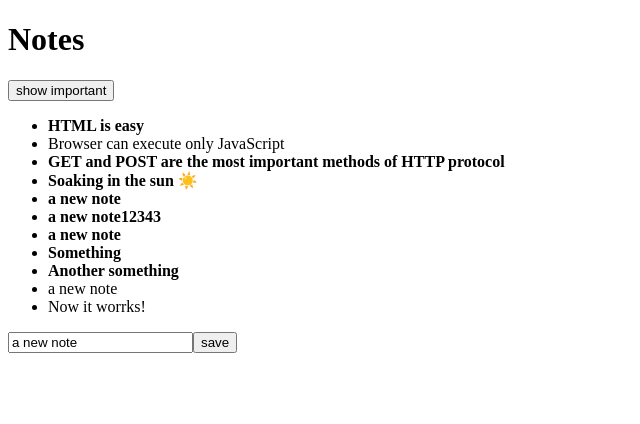
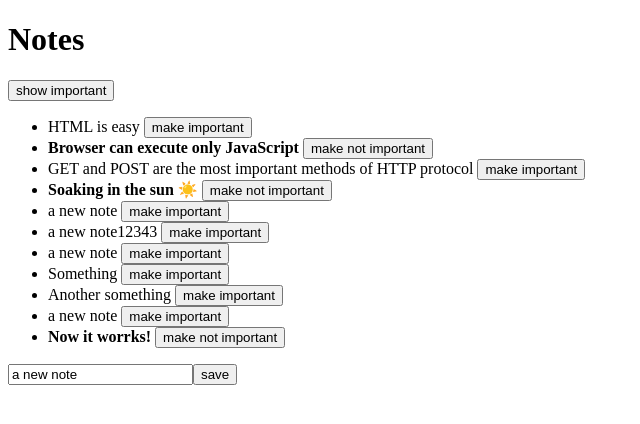
Before and after one commit to feketebence/fullstack-open, a React (Vite) app in the folder part2/sandbox/: page / in a window 1280 px wide. Shown: the top 424 px of the page, without its empty margins (0-640 px from the left). Built offline with nearby package versions, Linux system fonts and the light colour scheme; data requests are answered from the project's data file.

Commit message:
Progress in part 2d - toggle importance of individual notes

```diff
--- a/part2/sandbox/db.json
+++ b/part2/sandbox/db.json
@@ -3,17 +3,17 @@
     {
       "id": "1",
       "content": "HTML is easy",
-      "important": true
+      "important": false
     },
     {
       "id": "2",
       "content": "Browser can execute only JavaScript",
-      "important": false
+      "important": true
     },
     {
       "id": "3",
       "content": "GET and POST are the most important methods of HTTP protocol",
-      "important": true
+      "important": false
     },
     {
       "id": "4",
@@ -23,27 +23,27 @@
     {
       "id": "5",
       "content": "a new note",
-      "important": true
+      "important": false
     },
     {
       "id": "6",
       "content": "a new note12343",
-      "important": true
+      "important": false
     },
     {
       "id": "df47",
       "content": "a new note",
-      "important": true
+      "important": false
     },
     {
       "id": "00f1",
       "content": "Something",
-      "important": true
+      "important": false
     },
     {
       "id": "333e",
       "content": "Another something",
-      "important": true
+      "important": false
     },
     {
       "id": "5e5e",
@@ -53,7 +53,7 @@
     {
       "id": "57f4",
       "content": "Now it worrks!",
-      "important": false
+      "important": true
     }
   ]
 }
--- a/part2/sandbox/src/App.jsx
+++ b/part2/sandbox/src/App.jsx
@@ -8,13 +8,10 @@
     const [showAll, setShowAll] = useState(true);
 
     useEffect(() => {
-        console.log('effect');
         axios.get('http://localhost:3001/notes').then((response) => {
-            console.log('promise fulfilled');
             setNotes(response.data);
         });
     }, []);
-    console.log(`Rendering ${notes.length} notes.`);
 
     const handleAddNote = (event) => {
         event.preventDefault();
@@ -37,6 +34,22 @@
         setNewNote(event.target.value);
     };
 
+    const toggleImportanceOf = (id) => {
+        const url = `http://localhost:3001/notes/${id}`;
+        const note = notes.find((n) => n.id === id);
+        const changedNote = {
+            ...note,
+            important: !note.important
+        };
+
+        axios.put(url, changedNote).then((response) => {
+            const nextNotes = notes.map((note) =>
+                note.id === id ? response.data : note
+            );
+            setNotes(nextNotes);
+        });
+    };
+
     const notesToShow = showAll
         ? notes
         : notes.filter((note) => note.important === true);
@@ -52,7 +65,11 @@
             </div>
             <ul>
                 {notesToShow.map((note) => (
-                    <Note key={note.id} note={note} />
+                    <Note
+                        key={note.id}
+                        note={note}
+                        toggleImportance={() => toggleImportanceOf(note.id)}
+                    />
                 ))}
             </ul>
 
--- a/part2/sandbox/src/components/Note.jsx
+++ b/part2/sandbox/src/components/Note.jsx
@@ -1,5 +1,11 @@
-const Note = ({ note }) => {
-    return <li>{note.important ? <b>{note.content}</b> : note.content}</li>;
+const Note = ({ note, toggleImportance }) => {
+    const label = note.important ? 'make not important' : 'make important';
+    return (
+        <li>
+            {note.important ? <b>{note.content}</b> : note.content}{' '}
+            <button onClick={toggleImportance}>{label}</button>
+        </li>
+    );
 };
 
 export default Note;
```
